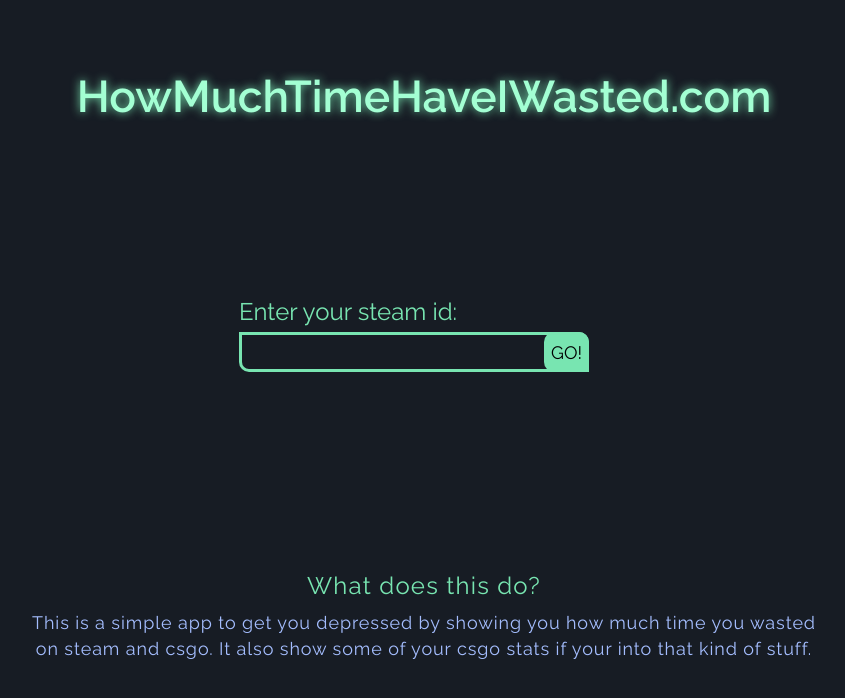
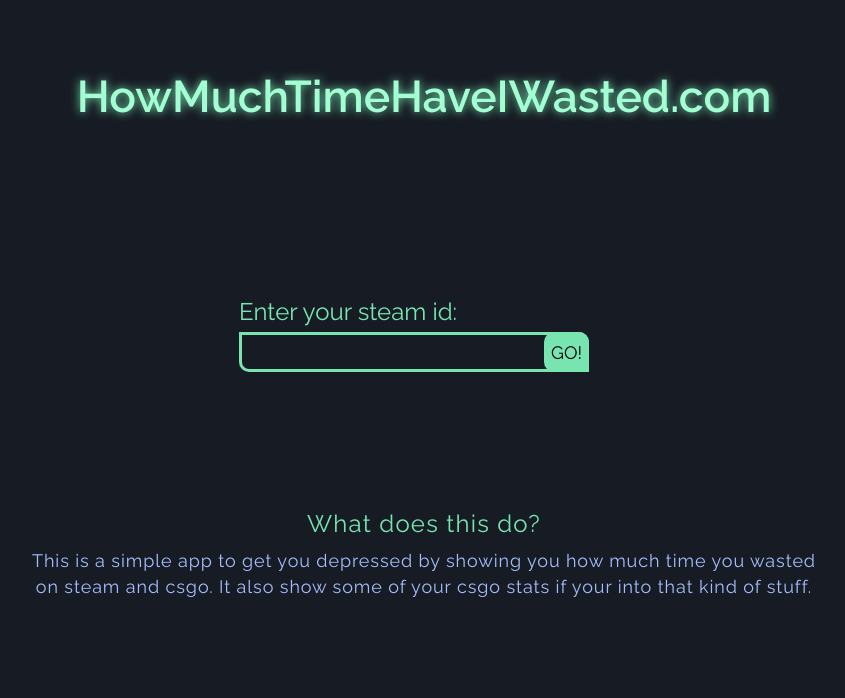
Before and after one commit to rapidlizard/How-much-time-wasted-App, a Vue app: page / in a window 1280 px wide. Shown: the top 698 px of the page, without its empty margins (216-1061 px from the left). Built offline with nearby package versions, Linux system fonts and the light colour scheme; what vue-css-donut-chart would draw is missing.

Commit message:
fix page info div moving when error message shows

```diff
--- a/src/views/Home.vue
+++ b/src/views/Home.vue
@@ -105,7 +105,9 @@
   }
 }
 .site-description {
-  padding-top: 200px;
+  position: absolute;
+  bottom: 200px;
+  width: 800px;
   text-align: center;
   h3 {
     margin-bottom: 10px;
```
